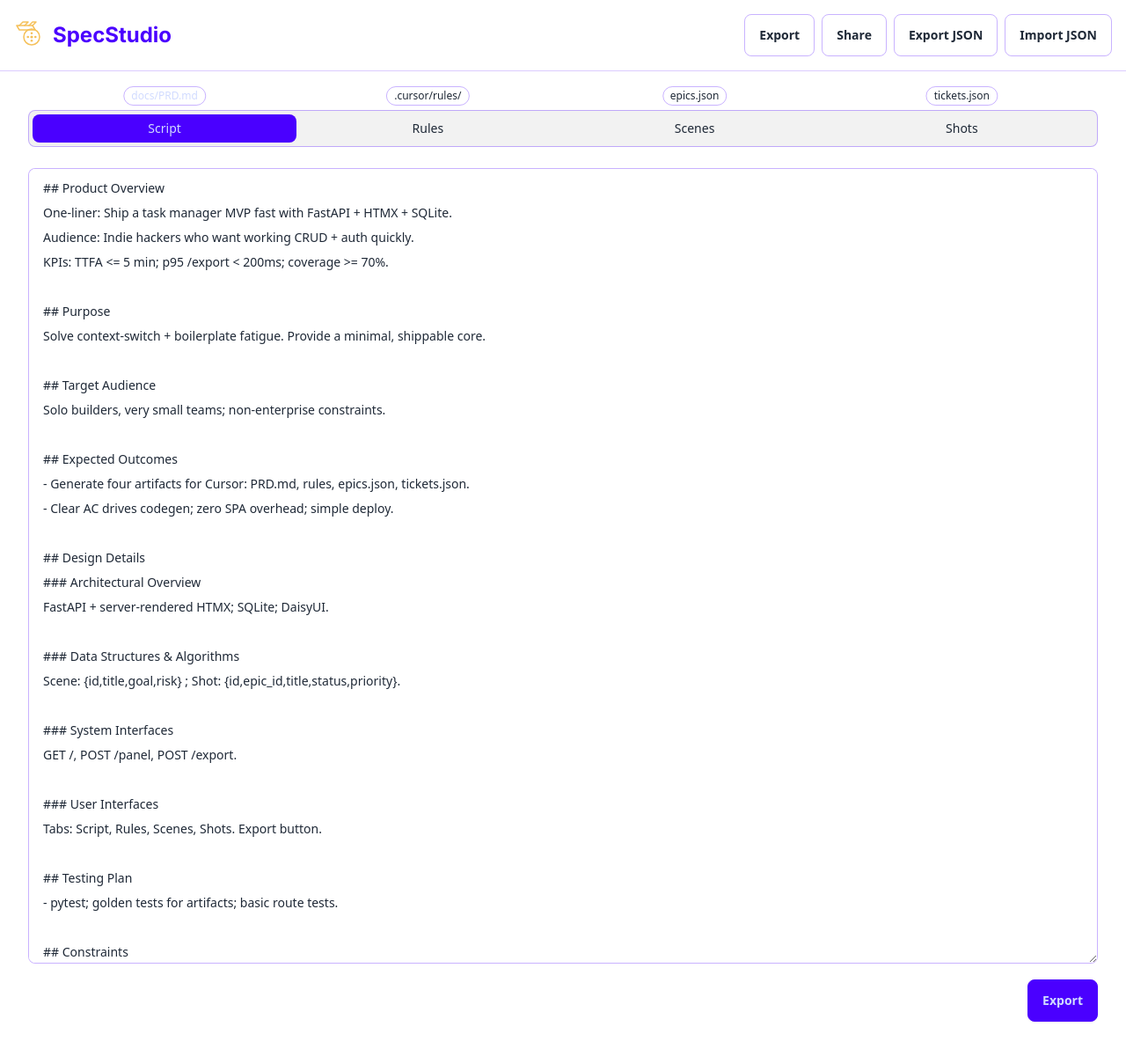
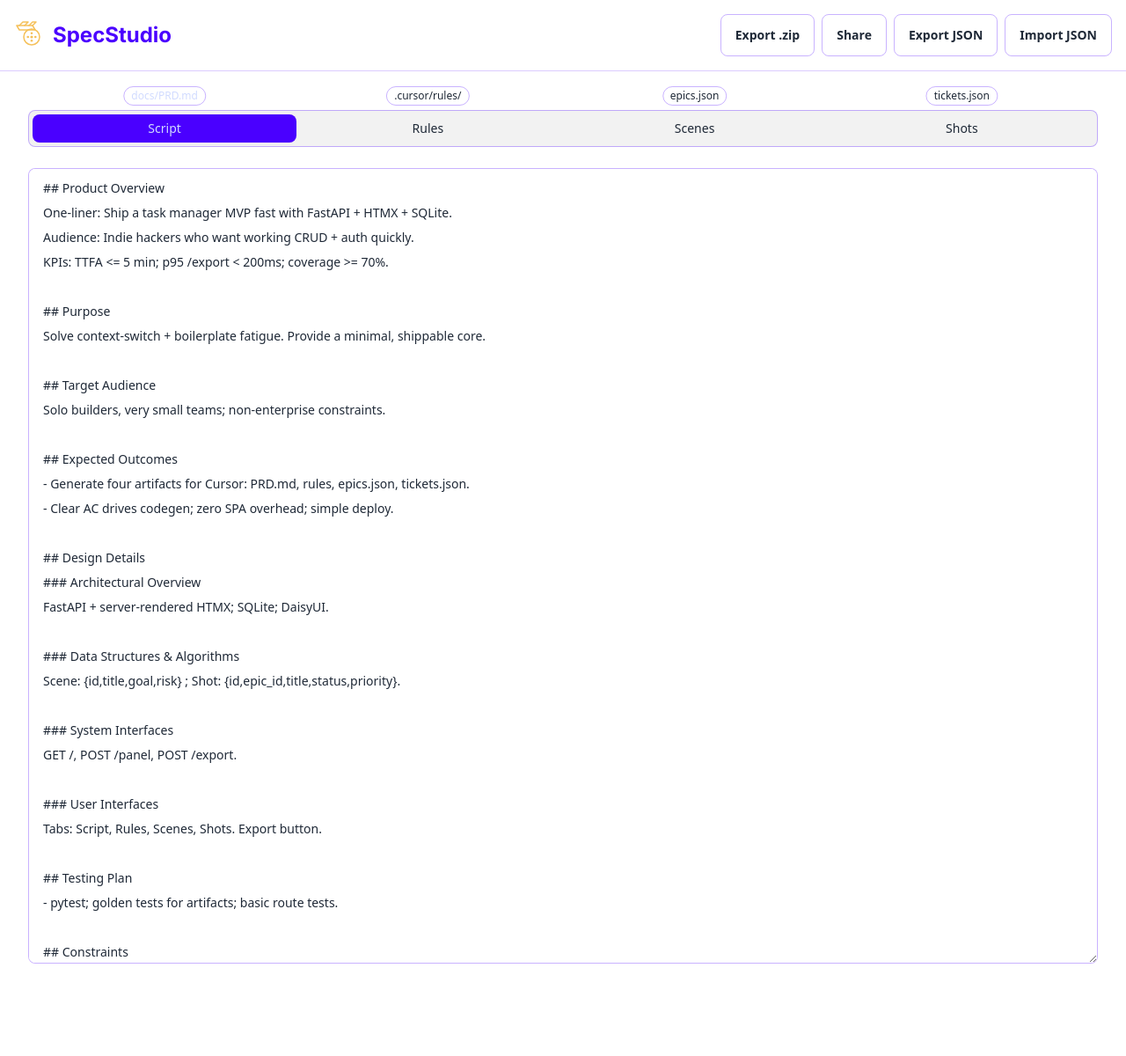
Before and after one commit to vianarafael/pre-prd, a FastAPI app: page / in a window 1280 px wide. Shown: the top 1200 px of the page at 88% size. Run offline with FastAPI, Linux system fonts and the light colour scheme; some libraries are stand-ins or nearby versions.

Commit message:
UI: remove bottom Export; rename header button to 'Export .zip'

```diff
--- a/templates/base.html
+++ b/templates/base.html
@@ -54,7 +54,7 @@
             formaction="/export"
             formmethod="post"
           >
-            Export
+            Export .zip
           </button>
           <button
             id="btn-share"
--- a/templates/index.html
+++ b/templates/index.html
@@ -9,17 +9,7 @@
 
       <div id="panel" class="mt-3">{% include 'partials/panel.html' %}</div>
 
-      <div class="mt-3 flex items-center justify-end gap-2">
-        <button
-          class="btn btn-primary"
-          type="submit"
-          form="panel-form"
-          formaction="/export"
-          formmethod="post"
-        >
-          Export
-        </button>
-      </div>
+
     </div>
   </section>
 </div>
```
